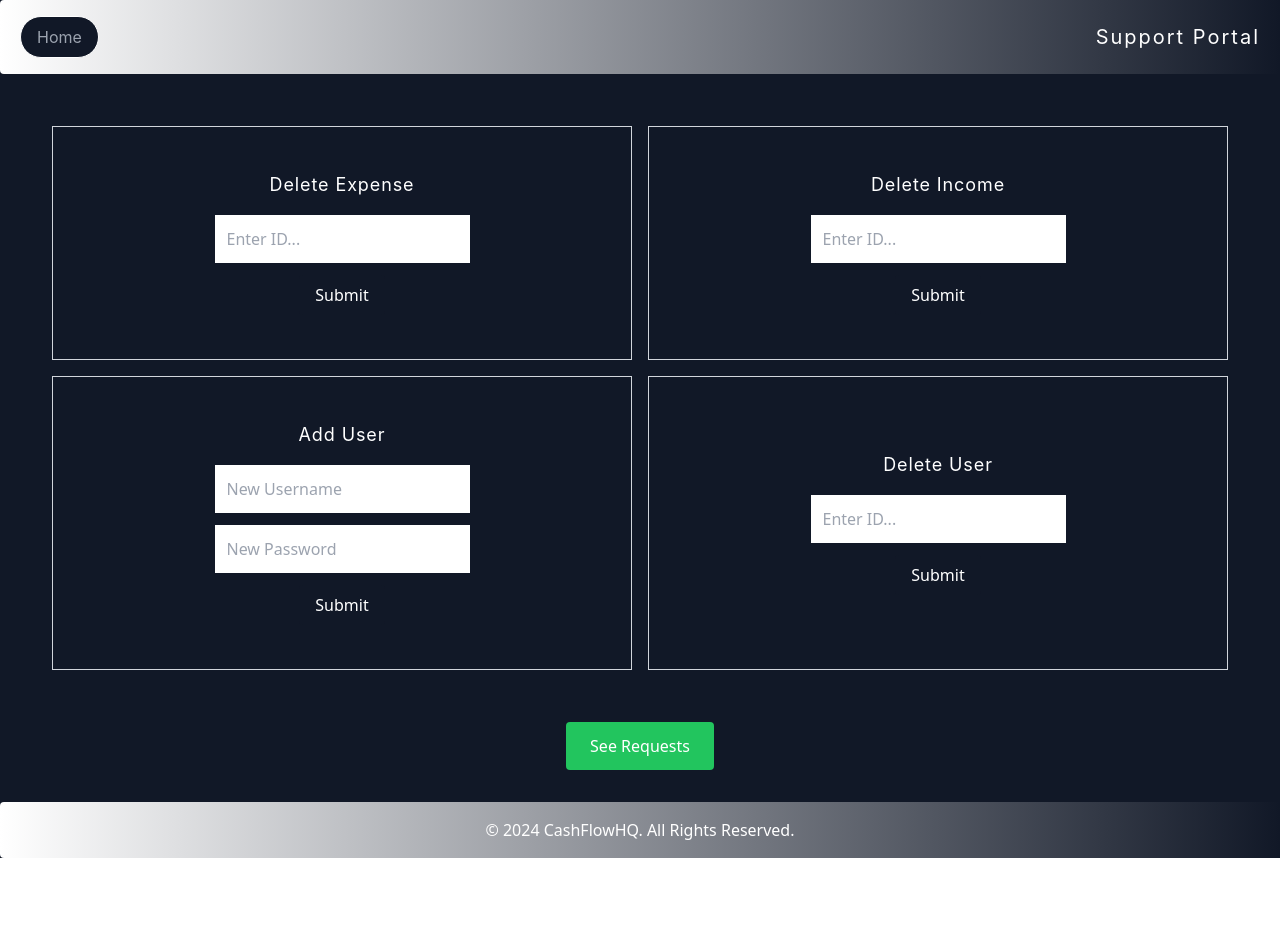
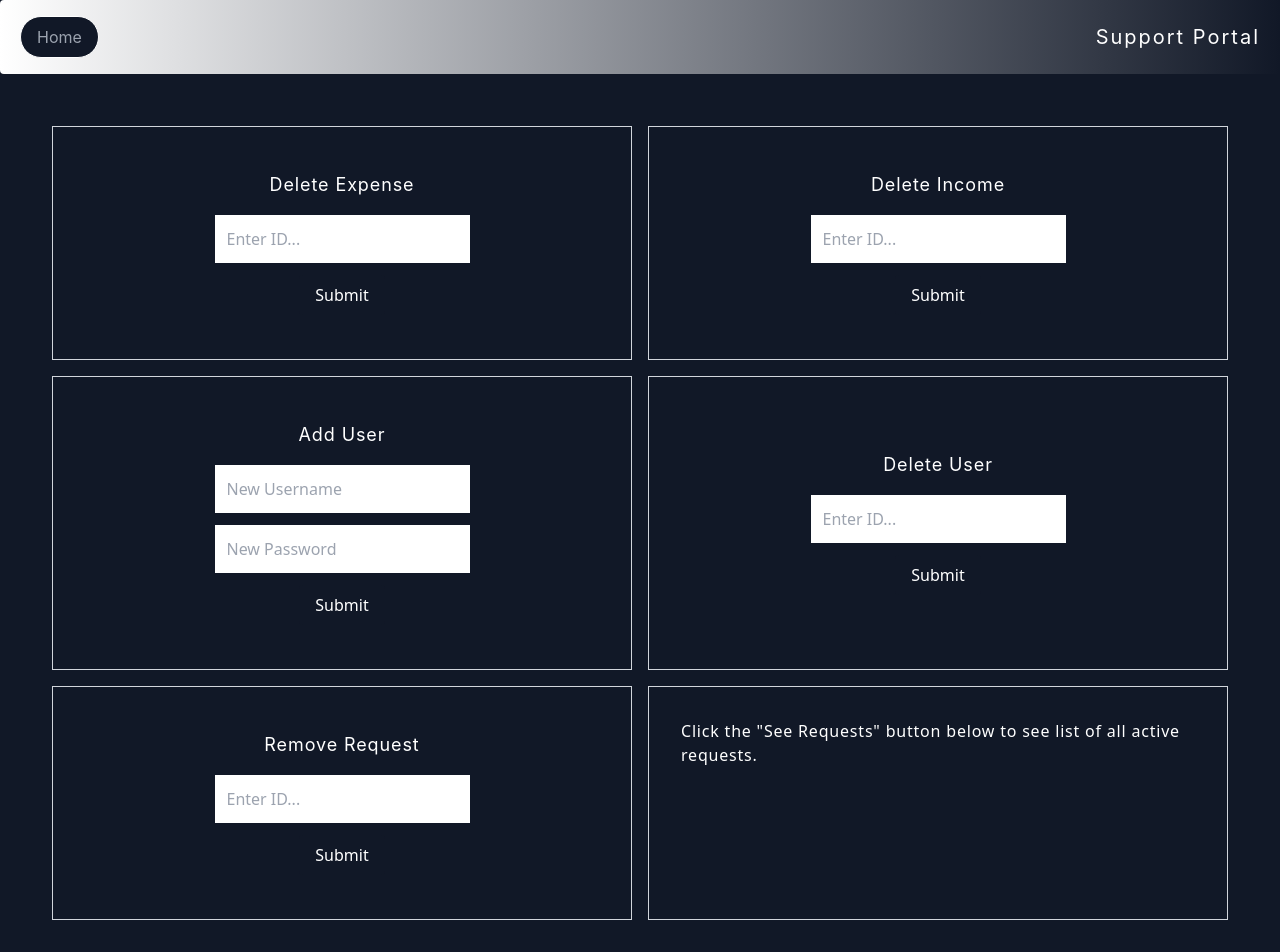
Before and after one commit to duanegero/ExpenseReactFrontend, a React (Create React App) app: page /supportPortal in a window 1280 px wide. Shown: the top 952 px of the page. Before the commit the page ends 858 px from the top, so only its background shows below. Built offline with nearby package versions, Linux system fonts and the light colour scheme.

Commit message:
adding comments and checking each js page

```diff
--- a/src/components/Contact.js
+++ b/src/components/Contact.js
@@ -11,16 +11,19 @@ export default function Contact() {
   const submitCallbackDeatails = async (event) => {
     event.preventDefault();
 
+    //if fields aren't filled alert user
     if (!name || (!phoneNumber && !email)) {
       alert("Name and Phone Number or Email required");
     }
 
     try {
+      //sending a post request to api with object
       const response = await axios.post(`${apiUrl}/contact`, {
         name,
         phoneNumber,
         email,
       });
+      //if response status ok alert and empty fields
       if (response.status === 200) {
         alert("Your request has been submitted");
         setPhoneNumber("");
--- a/src/components/PutExpense.js
+++ b/src/components/PutExpense.js
@@ -31,10 +31,12 @@ export default function PutExpense() {
     };
 
     try {
+      //send a put request to api with new details
       const response = await axios.put(
         `${apiUrl}/expenses/${id}`,
         updatedExpenseDetails
       );
+      //log for testing, set data to response
       console.log(response.data);
       setSubmittedData(response.data);
     } catch (error) {
@@ -42,7 +44,7 @@ export default function PutExpense() {
       alert("Expense Not Added");
       console.log(error);
     }
-
+    //clear all the input fields
     setId("");
     setPayee("");
     setAmount("");
--- a/src/components/Support.js
+++ b/src/components/Support.js
@@ -17,7 +17,7 @@ export default function Support() {
     //start try and catch
     try {
       //sending axios request with api url and new object
-      const response = await axios.post(`${apiUrl}/supportRequest`, {
+      const response = await axios.post(`${apiUrl}/supportRequests`, {
         details,
       });
       //if response status ok alert user
@@ -41,7 +41,7 @@ export default function Support() {
     //start try and catch
     try {
       //sending axios request with api url and new object
-      const response = await axios.post(`${apiUrl}/supportRequest/new-user`, {
+      const response = await axios.post(`${apiUrl}/supportRequests/new-user`, {
         newUserName,
         newUserRole,
       });
--- a/src/supportPortalPage/SupportHome.js
+++ b/src/supportPortalPage/SupportHome.js
@@ -4,6 +4,7 @@ import DeleteExpense from "./supportCompontents/DeleteExpense";
 import DeleteIncome from "./supportCompontents/DeleteIncome";
 import DeleteUser from "./supportCompontents/DeleteUser";
 import AddUser from "./supportCompontents/AddUser";
+import DeleteRequest from "./supportCompontents/DeleteRequest";
 import AllRequests from "./supportCompontents/AllRequests";
 import SupportFooter from "./supportCompontents/SupportFooter";
 
@@ -28,6 +29,15 @@ export default function SupportHome() {
         <div className="p-8 border border-gray-300">
           <DeleteUser />
         </div>
+        <div className="p-8 border border-gray-300">
+          <DeleteRequest />
+        </div>
+        <div className="p-8 border border-gray-300">
+          <p className="tracking-wider">
+            Click the "See Requests" button below to see list of all active
+            requests.
+          </p>
+        </div>
       </div>
       <AllRequests />
       <SupportFooter />
--- a/src/supportPortalPage/supportCompontents/DeleteIncome.js
+++ b/src/supportPortalPage/supportCompontents/DeleteIncome.js
@@ -22,6 +22,7 @@ export default function DeleteIncome() {
     console.log(depositId);
 
     try {
+      //getting token from local storage
       const token = localStorage.getItem("token");
       //sending a get request to make sure id is in table
       const response = await axios.get(`${apiUrl}/income/${depositId}`, {
--- a/src/supportPortalPage/supportCompontents/DeleteRequest.js
+++ b/src/supportPortalPage/supportCompontents/DeleteRequest.js
@@ -0,0 +1,73 @@
+import axios from "axios";
+import { useState } from "react";
+
+//setting a variable to handle api url
+const apiUrl = "http://localhost:3001";
+
+export default function DeleteRequest() {
+  //setting variables to handle ID, usestate
+  const [requestId, setRequestId] = useState("");
+
+  //async function to run on submit
+  const DeleteRequestId = async (event) => {
+    event.preventDefault();
+
+    //if no id alert user
+    if (!requestId) {
+      alert("Please Enter Request ID");
+      return;
+    }
+
+    try {
+      //getting token from local storage
+      const token = localStorage.getItem("token");
+      //asking user to confirm delete
+      const isConfirmed = window.confirm(
+        `Are you sure you want to delete income ID: ${requestId}?`
+      );
+      //if user confirms delete
+      if (isConfirmed) {
+        //send a delete request
+        await axios.delete(`${apiUrl}/supportRequests/${requestId}`, {
+          headers: { authorization: `Bearer ${token}` },
+        });
+        //alert user record deleted
+        alert("Request successfully deleted.");
+        setRequestId("");
+      }
+    } catch (error) {
+      //alret user if error in response
+      if (error.response && error.response.status === 404) {
+        alert("Request ID not found");
+      } else {
+        //log if errors
+        console.log("Error", error);
+      }
+      setRequestId("");
+    }
+  };
+  return (
+    <>
+      <div className="flex flex-col items-center justify-center p-3 h-full">
+        <h2 className="text-lg font-appleSystem mb-4 tracking-wider">
+          Remove Request
+        </h2>
+        <form
+          onSubmit={DeleteRequestId}
+          className="flex flex-col items-center w-full"
+        >
+          <input
+            className="placeholder-gray-400 p-3 mb-3 text-black"
+            type="number"
+            placeholder="Enter ID..."
+            value={requestId}
+            onChange={(e) => setRequestId(e.target.value)}
+          />
+          <button className="bg-gray-900 text-white rounded px-4 py-2 hover:shadow-md hover:shadow-blue-100 transition-shadow">
+            Submit
+          </button>
+        </form>
+      </div>
+    </>
+  );
+}
```
